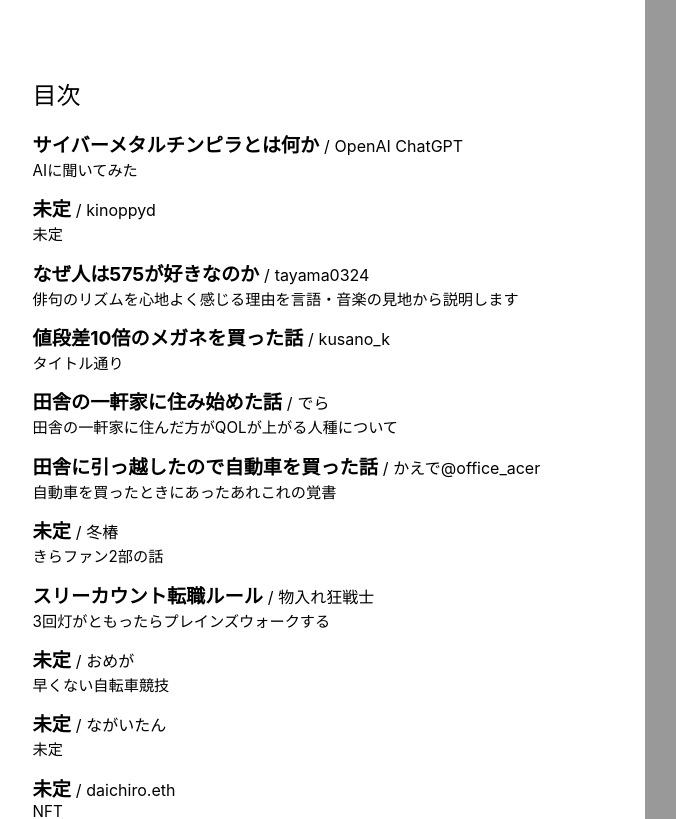
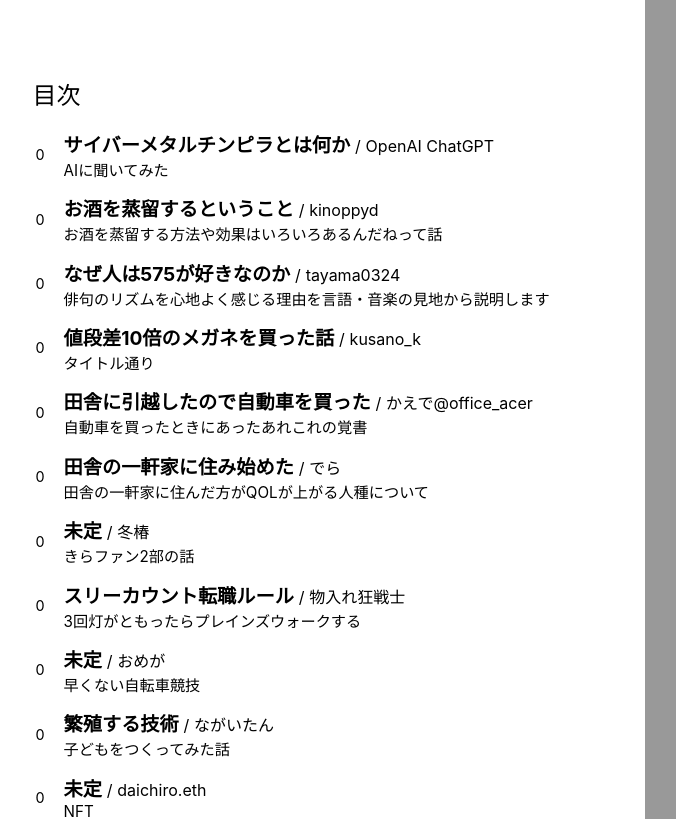
Before and after one commit to tayama0324/cybermetal, a Next.js app: page / in a window 1280 px wide. Shown: the top 819 px of the page, without its empty margins (43-719 px from the left). Built offline with nearby package versions, Linux system fonts and the light colour scheme.

Commit message:
add okuduke

```diff
--- a/components/Mokuji.module.scss
+++ b/components/Mokuji.module.scss
@@ -1,5 +1,12 @@
 .main {
-  margin-bottom: 0.9rem;
+  display: flex;
+  align-items: center;
+  margin-bottom: 0.5rem;
+}
+.page {
+  width: 15px;
+  text-align: center;
+  margin-right: 1rem;
 }
 .title {
   font-size: 1.2rem;
--- a/components/Mokuji.tsx
+++ b/components/Mokuji.tsx
@@ -2,20 +2,25 @@
 import s from './Mokuji.module.scss'
 
 type Props = {
-  title: string
+  title?: string
   description: string
-  author: string
+  author?: string
+  page: number
 }
 
 export const Mokuji: React.FC<Props> = (props) => {
   return (
     <div className={s.main}>
-      {/*<img className={s.authorImage} src={props.image} />*/}
-      <h1 className={s.title}>
-        {props.title}
-        <span className={s.author}>{props.author}</span>
-      </h1>
-      <p className={s.description}>{props.description}</p>
+      <p className={s.page}>{props.page}</p>
+      <div>
+        {props.title && (
+          <h1 className={s.title}>
+            {props.title}
+            <span className={s.author}>{props.author}</span>
+          </h1>
+        )}
+        <p className={s.description}>{props.description}</p>
+      </div>
     </div>
   )
 }
--- /dev/null
+++ b/components/Okuduke.module.scss
@@ -0,0 +1,13 @@
+.main {
+  position: absolute;
+  bottom: 20mm;
+  dl > div {
+    display: flex;
+    align-items: center;
+    margin-bottom: 0.4rem;
+    font-size: 0.95rem;
+  }
+  dt {
+    width: 50px;
+  }
+}
--- a/pages/index.tsx
+++ b/pages/index.tsx
@@ -5,66 +5,81 @@
     <div>
       <h1 style={{marginBottom: '1.2rem', fontSize: '1.5rem'}}>目次</h1>
       <Mokuji
+        page={0}
         title={'サイバーメタルチンピラとは何か'}
         description={'AIに聞いてみた'}
         author={'OpenAI ChatGPT'}
       />
       <Mokuji
-        title={'未定'}
-        description={'未定'}
+        page={0}
+        title={'お酒を蒸留するということ'}
+        description={'お酒を蒸留する方法や効果はいろいろあるんだねって話'}
         author={'kinoppyd'}
       />
       <Mokuji
+        page={0}
         title={'なぜ人は575が好きなのか'}
         description={'俳句のリズムを心地よく感じる理由を言語・音楽の見地から説明します'}
         author={'tayama0324'}
       />
       <Mokuji
+        page={0}
         title={'値段差10倍のメガネを買った話'}
         description={'タイトル通り'}
         author={'kusano_k'}
       />
       <Mokuji
-        title={'田舎の一軒家に住み始めた話'}
+        page={0}
+        title={'田舎に引越したので自動車を買った'}
+        description={'自動車を買ったときにあったあれこれの覚書'}
+        author={'かえで@office_acer'}
+      />
+      <Mokuji
+        page={0}
+        title={'田舎の一軒家に住み始めた'}
         description={'田舎の一軒家に住んだ方がQOLが上がる人種について'}
         author={'でら'}
       />
       <Mokuji
-        title={'田舎に引っ越したので自動車を買った話'}
-        description={'自動車を買ったときにあったあれこれの覚書'}
-        author={'かえで@office_acer'}
-      />
-      <Mokuji
+        page={0}
         title={'未定'}
         description={'きらファン2部の話'}
         author={'冬椿'}
       />
       <Mokuji
+        page={0}
         title={'スリーカウント転職ルール'}
         description={'3回灯がともったらプレインズウォークする'}
         author={'物入れ狂戦士'}
       />
       <Mokuji
+        page={0}
         title={'未定'}
         description={'早くない自転車競技'}
         author={'おめが'}
       />
       <Mokuji
-        title={'未定'}
-        description={'未定'}
+        page={0}
+        title={'繁殖する技術'}
+        description={'子どもをつくってみた話'}
         author={'ながいたん'}
       />
       <Mokuji
+        page={0}
         title={'未定'}
         description={'NFT'}
         author={'daichiro.eth'}
       />
       <Mokuji
+        page={0}
         title={'秋葉原に10年ぐらい住んでみた+有明に住んでみた'}
         description={'オタクの聖地に住んでみよう'}
         author={'なのくろ'}
       />
-      <p style={{fontSize: '1rem'}}>あとがき</p>
+      <Mokuji
+        page={99}
+        description={'あとがき'}
+      />
     </div>
   )
 }
--- a/pages/nagaitan/1.tsx
+++ b/pages/nagaitan/1.tsx
@@ -5,8 +5,8 @@
   return (
     <div>
       <Title
-        title={'未定'}
-        description={'未定'}
+        title={'繁殖する技術'}
+        description={'子どもをつくってみた話'}
         author={'ながいたん'}
         image={'/nagaitan/author.jpeg'}
       />
--- a/pages/okuduke.tsx
+++ b/pages/okuduke.tsx
@@ -1,7 +1,7 @@
+import {Okuduke} from '../components/Okuduke'
+
 export default function Page() {
   return (
-    <div>
-      <p>Welcome to underground...</p>
-    </div>
+    <Okuduke />
   )
 }
```
Also changed, not shown: components/Okuduke.tsx (added, +32 -0 lines).
